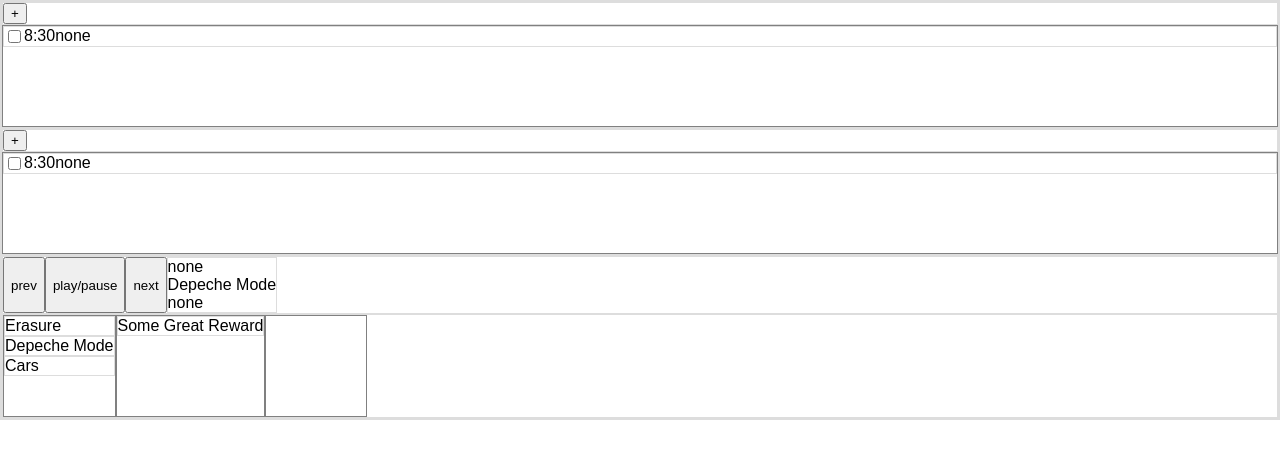
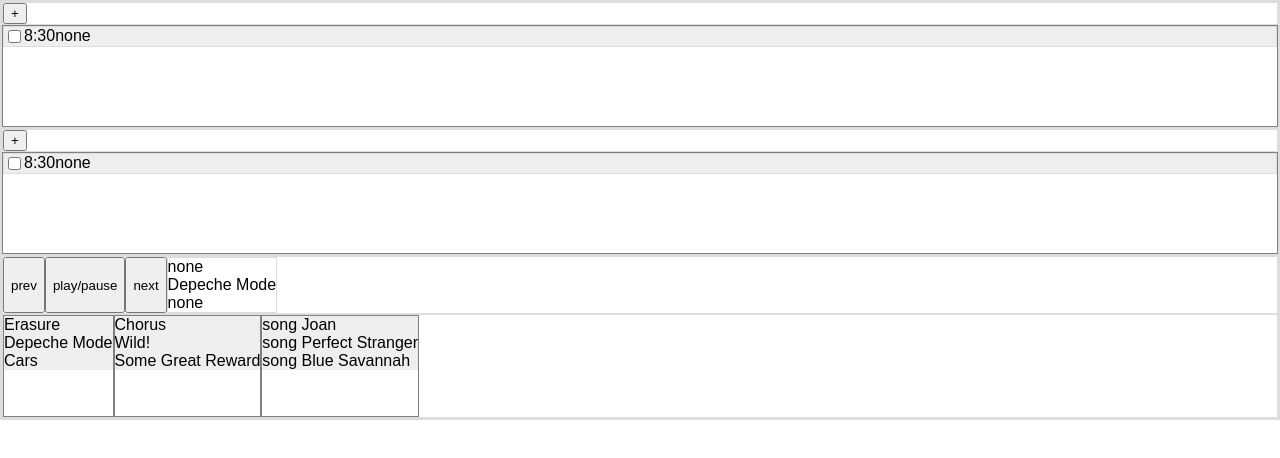
Before and after one commit to joshmarinacci/idealos, a React (Create React App) app in the folder proto1/: page / in a window 1280 px wide. Shown: the top 458 px of the page. Built offline with nearby package versions, Linux system fonts and the light colour scheme; the HTML template or start-up script is replaced by a standard one.

Commit message:
make ListView directly bind to the query

```diff
--- a/proto1/src/App.js
+++ b/proto1/src/App.js
@@ -115,16 +115,17 @@ class LiveQuery {
         this.desc = desc;
         this.cbs = [];
         this.filter = (d) => {
-            var keys = Object.keys(this.desc);
-            for(let i=0; i<keys.length; i++) {
-                var key = keys[i];
-                if(this.desc[key] != d[key]) return false;
-            }
-            return true;
+            var valid = true;
+            Object.keys(this.desc).forEach((key) => {
+                if(this.desc[key] !== d[key]) valid = false;
+            });
+            return valid;
         }
     }
     updateQuery(desc) {
-        this.desc = desc;
+        Object.keys(desc).forEach((key)=>{
+            this.desc[key] = desc[key];
+        });
         this.update(this.db.docs);
     }
     on(type,cb) {
@@ -187,7 +188,9 @@ var VBox = ((props)=>{
         display:'flex',
         flexDirection:'column',
         border:'1px solid #ddd',
-    }}>
+    }}
+        {...props}
+    >
         {props.children}
     </div>
 });
@@ -195,8 +198,10 @@ var HBox = ((props)=>{
     return <div style={{
         display:'flex',
         flexDirection:'row',
-        border:'1px solid #ddd',
-    }}>
+        border:'1px solid #ddd'
+    }}
+        {...props}
+    >
         {props.children}
     </div>
 });
@@ -206,6 +211,13 @@ let PushButton = ((props) => <button onClick={props.onClick}>{props.children}</b
 let Scroll = ((props) => <div style={{overflow:"scroll"}}>{props.children}</div>);
 
 class ListView extends Component {
+    constructor(props) {
+        super(props);
+        props.model.on('update',(data)=>{this.setState({data:data})});
+        this.state = {
+            data:props.model.execute()
+        }
+    }
     render() {
         let Template = this.props.template;
         return <div
@@ -214,11 +226,17 @@ class ListView extends Component {
             minWidth:'100px',
             minHeight:'100px'
             }}
-        >{this.props.model.map((item, i)=> {
-                return <Template key={i} item={item}
+        >{this.state.data.map((item, i)=> {
+                var sel = (this.props.selected === item);
+                return <div
+                    style={{backgroundColor:sel?'lightBlue':'#eee'}}
+                    key={i}
+                    onClick={()=>this.props.onSelect(item)}
+                ><Template item={item}
                                  onSelect={this.props.onSelect}
                                  selected={this.props.selected}
-                />
+
+                /></div>
             }
         )}</div>
     }
@@ -305,10 +323,6 @@ class Alarms extends Component {
     constructor(props) {
         super(props);
         this.query = DB.makeLiveQuery({type:'alarm'}, {order:{time:true}});
-        this.query.on('update',(data)=>this.setState({alarms:data}));
-        this.state = {
-            alarms: this.query.execute()
-        };
         this.createAlarm = () => {
             var alarm = {
                 type:'alarm',
@@ -326,7 +340,7 @@ class Alarms extends Component {
                 <PushButton onClick={this.createAlarm} className="fa fa-plus">+</PushButton>
             </HBox>
             <Scroll>
-                <ListView model={this.state.alarms} template={AlarmTemplate}/>
+                <ListView model={this.query} template={AlarmTemplate}/>
             </Scroll>
         </VBox>
     }
@@ -359,42 +373,9 @@ class Alarms extends Component {
  label: (query all album where (id == playing.album_id)).name
 
  */
-let ArtistTemplate = ((props) => {
-    var artist = props.item;
-    var onSelect = props.onSelect;
-    var selected = props.selected;
-    var sel = (artist === selected);
-    return <HBox
-    ><label onClick={()=>onSelect(artist)}
-            style={{
-                        backgroundColor:sel?'lightGray':'white'
-                        }}
-    >{artist.name}</label></HBox>
-});
-let AlbumTemplate = ((props) => {
-    var album = props.item;
-    var onSelect = props.onSelect;
-    var selected = props.selected;
-    var sel = (album === selected);
-    return <HBox
-    ><label onClick={()=>onSelect(album)}
-            style={{
-                        backgroundColor:sel?'lightGray':'white'
-                        }}
-    >{album.name}</label></HBox>
-});
-let SongTemplate = ((props) => {
-    var song = props.item;
-    var onSelect = props.onSelect;
-    var selected = props.selected;
-    var sel = (song === selected);
-    return <HBox
-    ><label onClick={()=>onSelect(song)}
-            style={{
-                        backgroundColor:sel?'lightGray':'white'
-                        }}
-    >song {song.name}</label></HBox>
-});
+let ArtistTemplate = ((props) => <label>{props.item.name}</label>);
+let AlbumTemplate = ((props) => <label>{props.item.name}</label>);
+let SongTemplate = ((props) => <label>song {props.item.name}</label>);
 
 class MusicPlayer extends Component {
     constructor(props) {
@@ -403,48 +384,32 @@ class MusicPlayer extends Component {
             {type:'artist'},
             {order:{name:true}}
         );
-        this.artists.on('update',(artists)=>this.setState({artists:artists}));
+        this.albums = DB.makeLiveQuery(
+            {type:'album'},
+            {order:{name:true}}
+        );
+        this.songs = DB.makeLiveQuery(
+            {type:'song'},
+            {order:{name:true}}
+        );
 
         this.state = {
-            artists:this.artists.execute(),
             selectedArtist:{name:'Depeche Mode'},
-            albums:[],
             selectedAlbum:{name:'none'},
-            selectedSong:{name:'none',album:'none'},
-            songs:[]
+            selectedSong:{name:'none',album:'none'}
         };
+
         this.selectArtist = (artist) => {
             this.setState({selectedArtist:artist});
-            this.albums.updateQuery({
-                type:'album',
-                artist:artist.name
-            })
+            this.albums.updateQuery({artist:artist.name});
         };
-
         this.selectAlbum = (album) => {
             this.setState({selectedAlbum:album});
-            this.songs.updateQuery({
-                type:'song',
-                album:album.name
-            })
+            this.songs.updateQuery({album:album.name})
         };
-        this.albums = DB.makeLiveQuery(
-            {type:'album', artist:this.state.selectedArtist.name},
-            {order:{name:true}}
-        );
-        this.albums.on('update',(albums)=>this.setState({albums:albums}));
-        this.state.albums = this.albums.execute();
-
-
         this.selectSong = (song) => {
             this.setState({selectedSong:song})
         };
-        this.songs = DB.makeLiveQuery(
-            {type:'song',album:this.state.selectedAlbum.name},
-            {order:{name:true}}
-        );
-        this.songs.on('update', (songs)=>this.setState({songs:songs}));
-        this.state.songs = this.songs.execute();
     }
 
     render() {
@@ -462,7 +427,7 @@ class MusicPlayer extends Component {
         <HBox>
             <Scroll>
                 <ListView
-                    model={this.state.artists}
+                    model={this.artists}
                     template={ArtistTemplate}
                     onSelect={this.selectArtist}
                     selected={this.state.selectedArtist}
@@ -470,7 +435,7 @@ class MusicPlayer extends Component {
             </Scroll>
             <Scroll>
                 <ListView
-                    model={this.state.albums}
+                    model={this.albums}
                     template={AlbumTemplate}
                     onSelect={this.selectAlbum}
                     selected={this.state.selectedAlbum}
@@ -478,7 +443,7 @@ class MusicPlayer extends Component {
             </Scroll>
             <Scroll>
                 <ListView
-                    model={this.state.songs}
+                    model={this.songs}
                     template={SongTemplate}
                     onSelect={this.selectSong}
                     selected={this.state.selectedSong}
```
